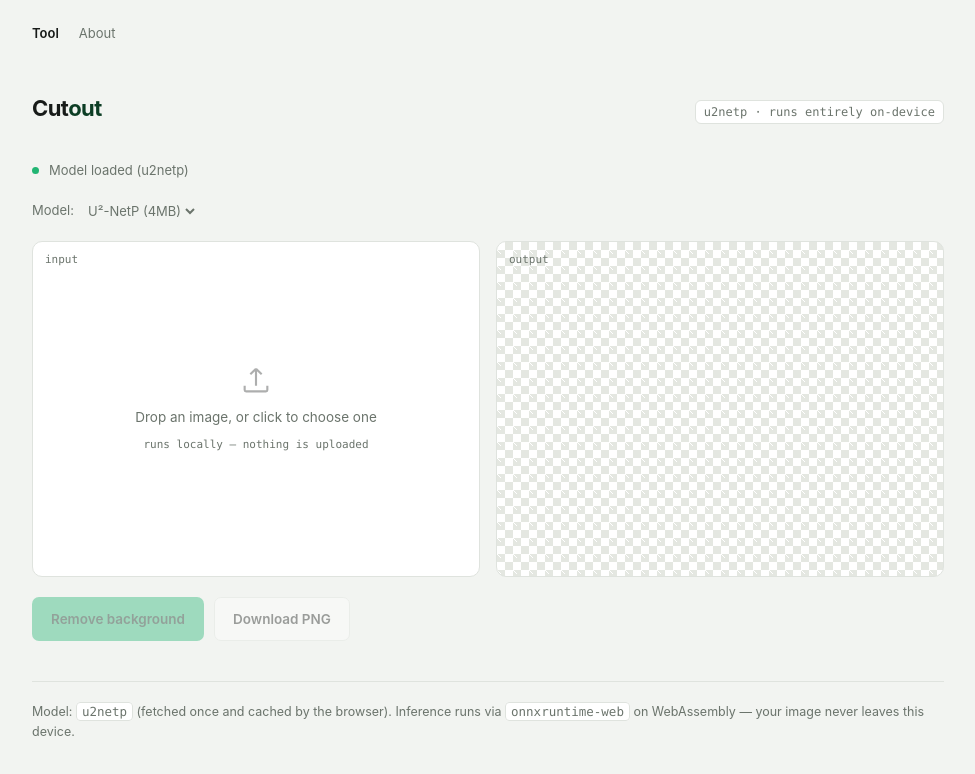
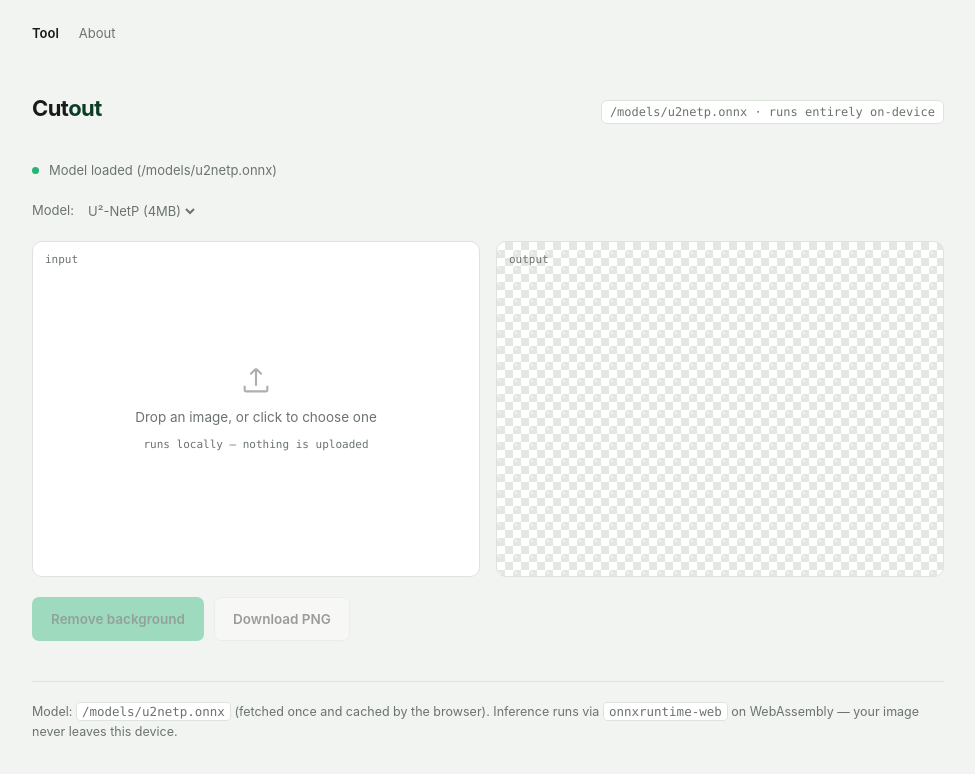
Before and after one commit to 1stupidgeek/remove-bg, a React (Vite) app: page / in a window 1280 px wide. Shown: the top 774 px of the page, without its empty margins (152-1127 px from the left). Built offline with nearby package versions, Linux system fonts and the light colour scheme.

Commit message:
add: added silueta model by hosting it elsewhere

```diff
--- a/src/App.jsx
+++ b/src/App.jsx
@@ -8,7 +8,7 @@ const STD = [0.229, 0.224, 0.225];
 
 function App() {
   const [fileName, setFileName] = useState(null);
-  const [model, setModel] = useState("u2netp");
+  const [model, setModel] = useState("/models/u2netp.onnx");
   const [session, setSession] = useState(null);
   const [currentImage, setCurrentImage] = useState(null);
 
@@ -30,7 +30,7 @@ function App() {
         "https://cdn.jsdelivr.net/npm/onnxruntime-web@1.30.0/dist/";
 
       const loadedSession = await ort.InferenceSession.create(
-        `/models/${model}.onnx`,
+        model,
         {
           executionProviders: ["wasm"],
           graphOptimizationLevel: "all",
@@ -45,6 +45,9 @@ function App() {
 
   // Load ONNX model
   useEffect(() => {
+    setStatus(`Loading Model ${model}`)
+    setStatusMode("busy");
+    console.log(model)
     async function load() {
       const loadedSession = await loadModel(model);
 
@@ -285,8 +288,8 @@ function App() {
           value={model}
           onChange={(e) => setModel(e.target.value)}
         >
-          <option value="u2netp">U²-NetP (4MB)</option>
-          <option value="silueta">Silueta (43MB)</option>
+          <option value="/models/u2netp.onnx">U²-NetP (4MB)</option>
+          <option value="https:/models.stupidgeek.org/models/silueta.onnx">Silueta (43MB)</option>
         </select>
       </div>
 
```
Also changed, not shown: 1 other file (tests, documents, lock files or other folders).
